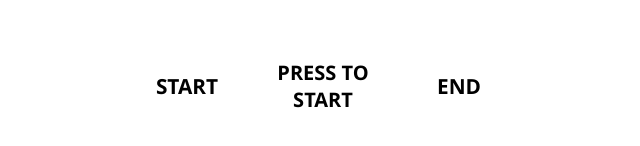
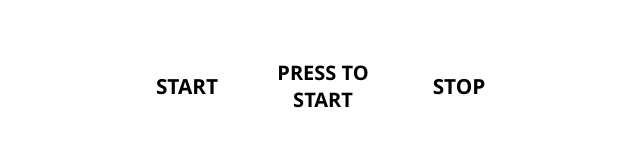
Before and after one commit to Arz-Gev/javascript-techx-lesson6, a plain HTML site: page task-7/index.html in a window 1280 px wide. Shown: the part 314-460 px from the top of the page, 317-957 px from the left. Drawn offline with Linux system fonts and the light colour scheme.

Commit message:
small fix in task 7

```diff
--- a/task-7/index.html
+++ b/task-7/index.html
@@ -15,6 +15,6 @@
     <div class="bigbox box-5" id="fast"></div>
     <button class="button" id="start">START</button>
     <div class="display" id="display">PRESS TO START</div>
-    <button class="button" id="end">END</button>
+    <button class="button" id="end">STOP</button>
   </body>
 </html>
```
